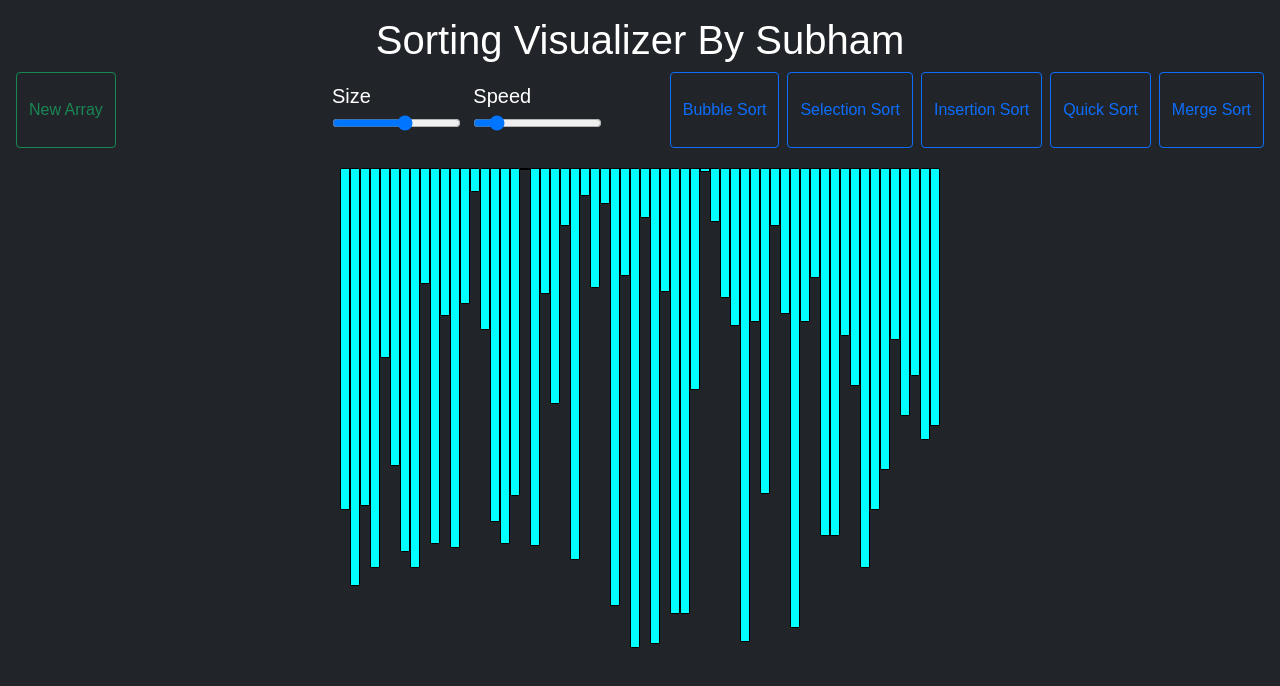
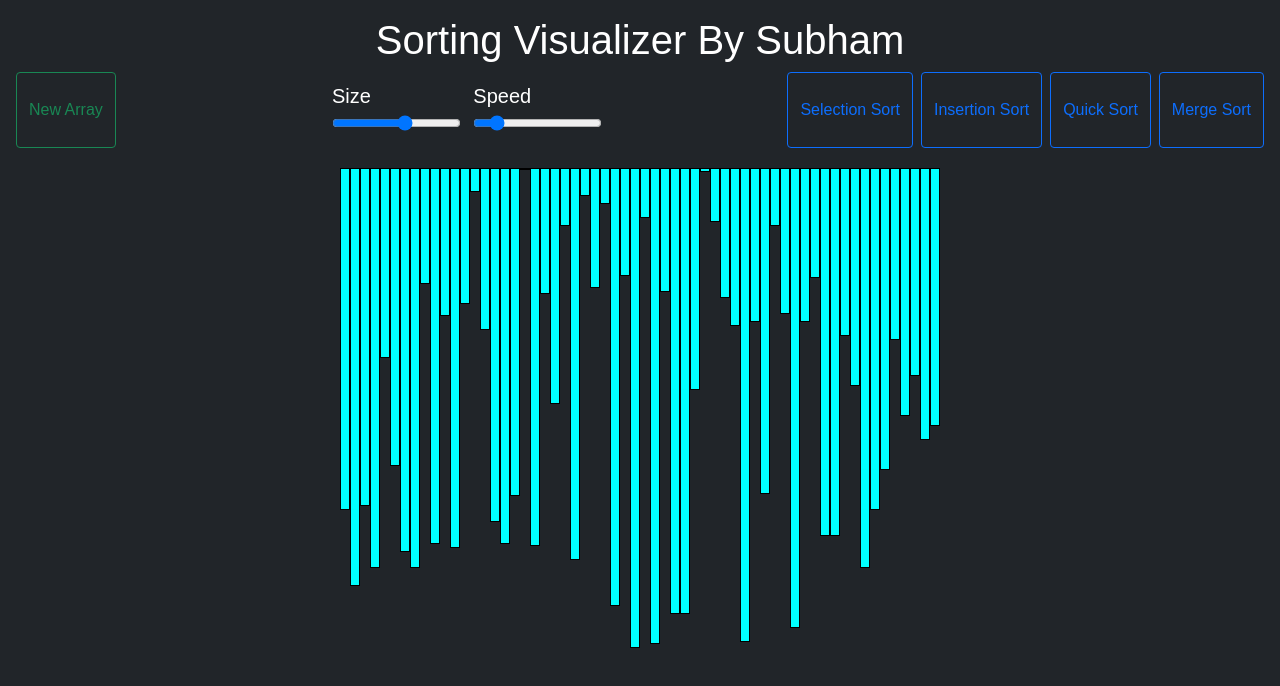
Before and after one commit to subhamg23/sorting-visualizer, a plain HTML site: page index.html in a window 1280 px wide. Drawn offline with nearby package versions, Linux system fonts and the light colour scheme.

```diff
--- a/index.html
+++ b/index.html
@@ -24,7 +24,7 @@
                 </span>
             </div>
             <div class="col gap-2 d-sm-flex justify-content-end">
-                <button type="button" class="btn btn-outline-primary btn-dark bubbleSort">Bubble Sort</button>
+
                 <button type="button" class="btn btn-outline-primary btn-dark selectionSort">Selection Sort</button>
                 <button type="button" class="btn btn-outline-primary btn-dark insertionSort">Insertion Sort</button>
                 <button type="button" class="btn btn-outline-primary btn-dark quickSort">Quick Sort</button>
```
